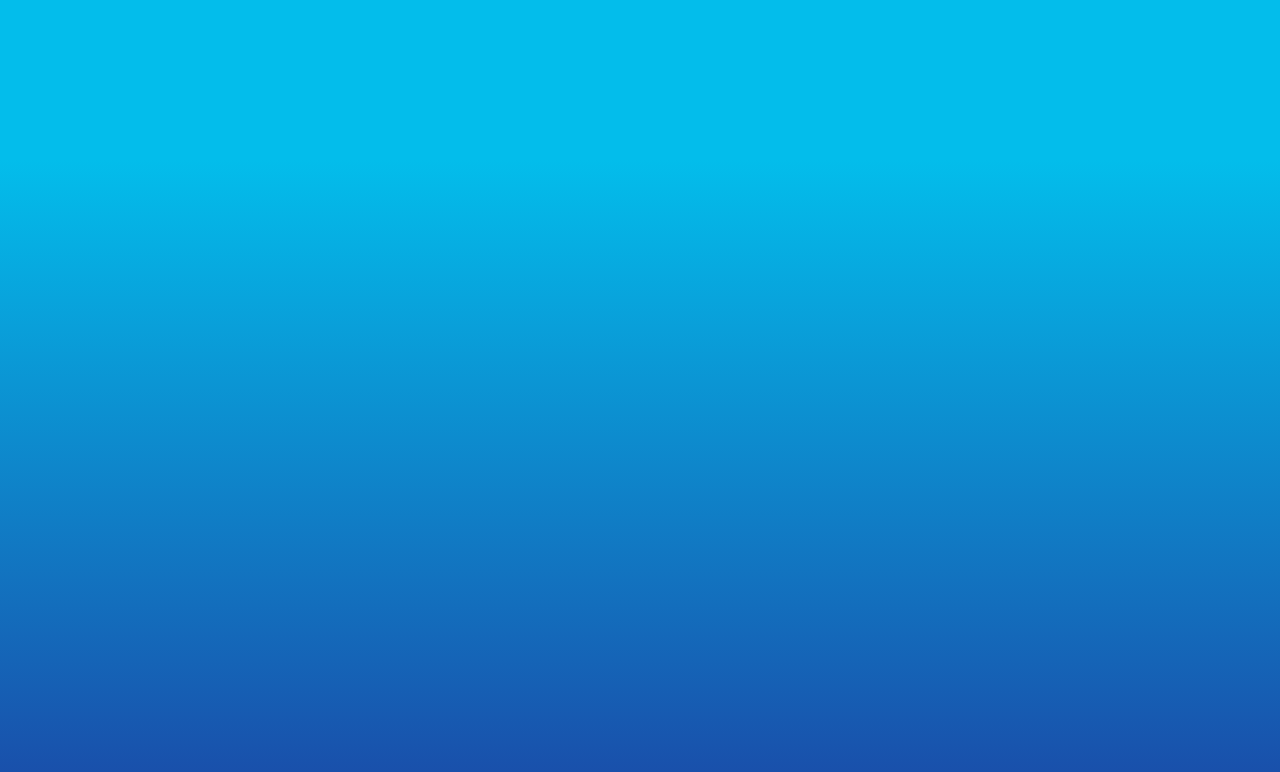
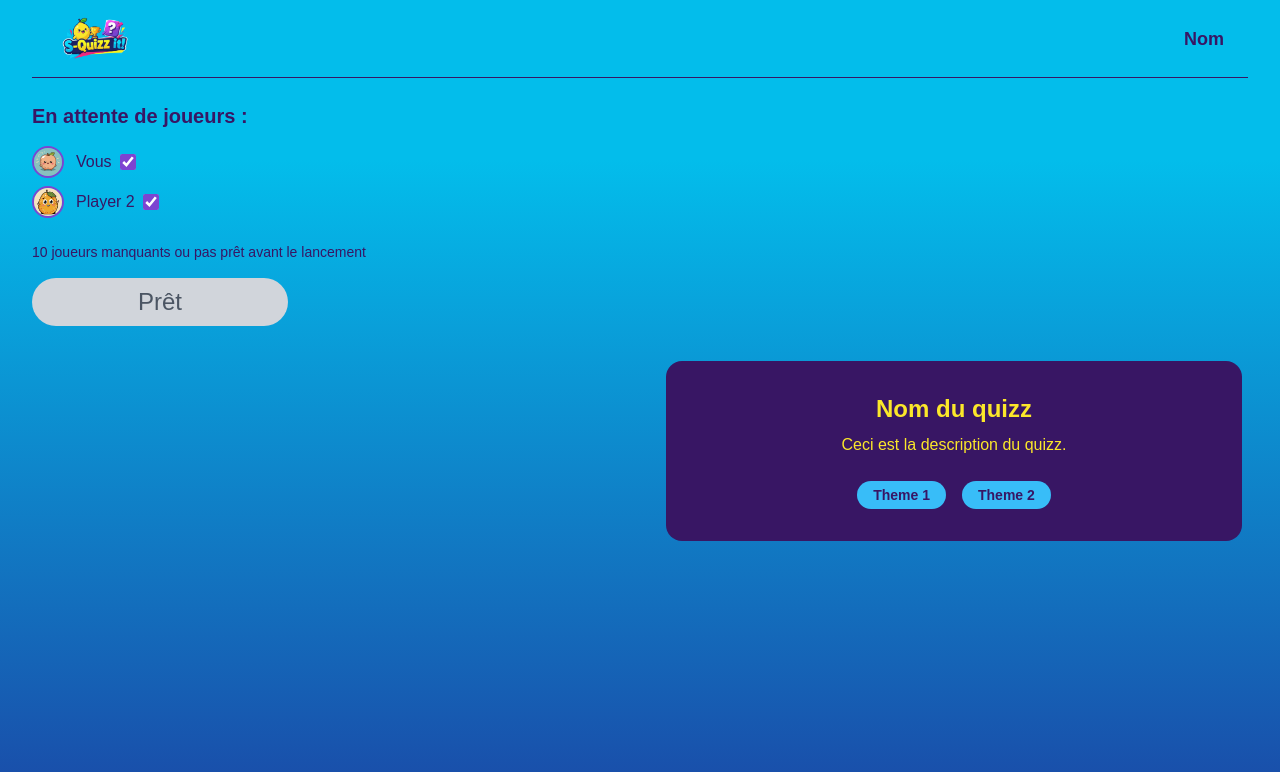
Before and after one commit to MaximeOriot/s-quizz-it-front, a React (Vite) app: page / in a window 1280 px wide. Shown: the top 772 px of the page. Built offline with nearby package versions, Linux system fonts and the light colour scheme; a web font is replaced by a local one.

Commit message:
v1 with mocked data

```diff
--- a/src/components/ui/Button.tsx
+++ b/src/components/ui/Button.tsx
@@ -2,7 +2,7 @@ import React from 'react';
 
 interface ButtonProps {
   children: React.ReactNode;
-  variant?: 'primary' | 'secondary' | 'outline' | 'ghost' | 'danger';
+  variant?: 'primary' | 'secondary' | 'outline' | 'ghost' | 'danger' | 'disabled';
   textSize?: 'sm' | 'md' | 'lg';
   disabled?: boolean;
   loading?: boolean;
@@ -31,6 +31,7 @@ const Button: React.FC<ButtonProps> = ({
     outline: 'border-2 border-blue-600 text-blue-600 hover:bg-blue-50 focus:ring-blue-500',
     ghost: 'text-blue-600 hover:bg-blue-50 focus:ring-blue-500',
     danger: 'bg-red-600 text-white hover:bg-red-700 focus:ring-red-500',
+    disabled: 'bg-gray-300 text-gray-600 hover:bg-gray-300 focus:ring-gray-400',
   };
 
   const textSizeClasses = {
--- a/src/features/Waiting/WaitingRoom.tsx
+++ b/src/features/Waiting/WaitingRoom.tsx
@@ -1,7 +1,89 @@
-function WaitingRoom() {
+import { useState } from "react";
+import Header from "../../components/ui/Header";
+import Button from "../../components/ui/Button";
 
-    return (
+interface WaitingRoomProps {
+  isQuickPlay: boolean;
+}
+
+const players = [
+  { name: "Vous", ready: true, avatar: './src/assets/avatars/pomme.png' },
+  { name: "Player 2", ready: true, avatar: './src/assets/avatars/poire.png' },
+];
+
+const quiz = {
+  title: "Nom du quizz",
+  description: "Ceci est la description du quizz.",
+  themes: ["Theme 1", "Theme 2"]
+};
+
+function WaitingRoom({ isQuickPlay }: WaitingRoomProps) {
+  const [isReady, setIsReady] = useState(false);
+
+  const getReady = () => {
+    setIsReady(!isReady)
+  }
+
+  return (
     <div className="flex flex-col min-h-screen">
+      <Header playerName="Nom" />
+
+      <div className="flex flex-row flex-1 gap-10 mt-6">
+        <div className="w-1/2">
+          <h2 className="mb-4 text-xl font-semibold">En attente de joueurs :</h2>
+          <ul>
+              {players.map((player, index) => (
+                <li key={index} className="flex items-center mb-2">
+                  <img
+                    src={player.avatar}
+                    alt={`Avatar de ${player.name}`}
+                    className="object-cover w-8 h-8 mr-3 border-2 rounded-full border-thirdary"
+                  />
+                  <span className="text-secondary">{player.name}</span>
+                  <input
+                    type="checkbox"
+                    checked={player.ready}
+                    readOnly
+                    className="w-4 h-4 ml-2 accent-thirdary"
+                  />
+                </li>
+              ))}
+            </ul>
+
+          <p className="mt-6 text-sm text-secondary">10 joueurs manquants ou pas prêt avant le lancement</p>
+
+          {!isQuickPlay && (
+            <div className="mt-4">
+              <Button
+                variant={isReady ? "primary" : "disabled"}
+                textSize="lg"
+                width="6xl"
+                onClick={getReady}
+              >
+                {isReady ? "Prêt ✅" : "Prêt"}
+              </Button>
+
+            </div>
+          )}
+        </div>
+
+        <div className="flex items-center justify-center w-1/2">
+          <div className="w-full max-w-xl px-10 py-8 text-center bg-secondary rounded-2xl">
+            <h2 className="mb-2 text-2xl font-bold text-primary">{quiz.title}</h2>
+            <p className="mb-6 text-primary">{quiz.description}</p>
+            <div className="flex justify-center gap-4">
+              {quiz.themes.map((theme, idx) => (
+                <span
+                  key={idx}
+                  className="px-4 py-1 text-sm font-semibold rounded-full bg-sky-400"
+                >
+                  {theme}
+                </span>
+              ))}
+            </div>
+          </div>
+        </div>
+      </div>
     </div>
   );
 }
--- a/src/theme.css
+++ b/src/theme.css
@@ -21,12 +21,12 @@
     background-repeat: no-repeat;
     background-size: cover;
     background-attachment: fixed;
-    @apply text-foreground px-8;
+    @apply px-8 text-foreground;
     font-family: 'FamiljenGrotesk', sans-serif;
   }
 
   .home-page {
-      @apply text-foreground py-8 md:py-12;
+      @apply py-8 text-foreground md:py-12;
   }
 
   .title {
@@ -35,7 +35,7 @@
   }
 
   .subtitle {
-    @apply text-2xl md:text-4xl text-foreground italic;
+    @apply text-2xl italic md:text-4xl text-foreground;
     font-family: 'FamiljenGrotesk', sans-serif;
   }
 
@@ -69,5 +69,6 @@
     --destructive: 12 87% 23%;
     --destructive-foreground: 12 87% 83%;
     --radius: 1rem;
+    --thirdary: #7D44D1;
   }
 }
--- a/tailwind.config.js
+++ b/tailwind.config.js
@@ -20,6 +20,7 @@ export default {
         'primary-foreground': 'var(--primary-foreground)',
         secondary: 'var(--secondary)',
         'secondary-foreground': 'var(--secondary-foreground)',
+        thirdary: 'var(--thirdary)',
         accent: 'hsl(var(--accent))',
         'accent-foreground': 'hsl(var(--accent-foreground))',
         muted: 'hsl(var(--muted))',
```
Also changed, not shown: src/assets/avatars/poire.png (added), src/assets/avatars/pomme.png (added).
